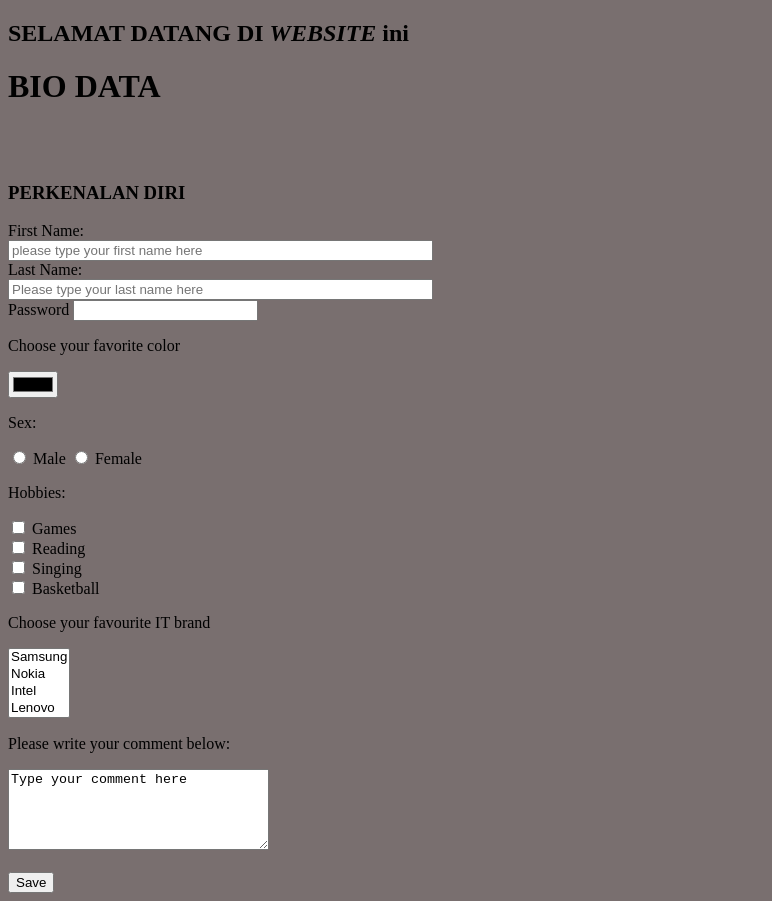
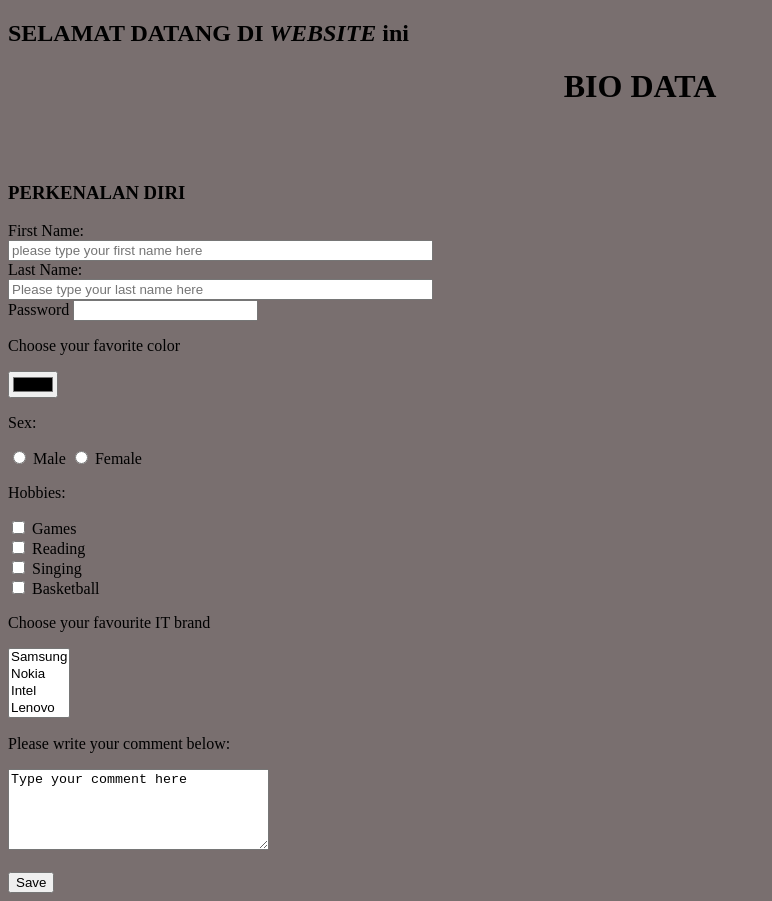
Before and after one commit to brizerepasi/brizerepasi, a plain HTML site: page index.html in a window 1280 px wide. Shown: the whole page, without its empty margins (0-772 px from the left). Drawn offline with Linux system fonts and the light colour scheme.

Commit message:
Update index.html

```diff
--- a/index.html
+++ b/index.html
@@ -8,7 +8,7 @@
   </section>
   </head>
 <body style="background-color: rgb(121, 111, 111);">
-   <h1>BIO DATA</h1>
+ <center><h1>BIO DATA</h1></center>
    <br>
    <br>
    <h3> PERKENALAN DIRI </h3>
```
